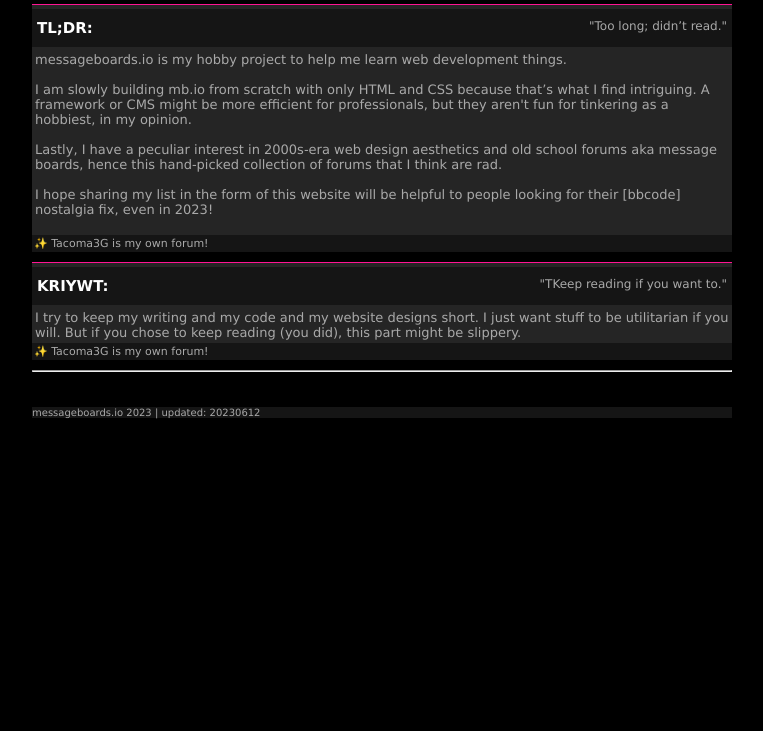
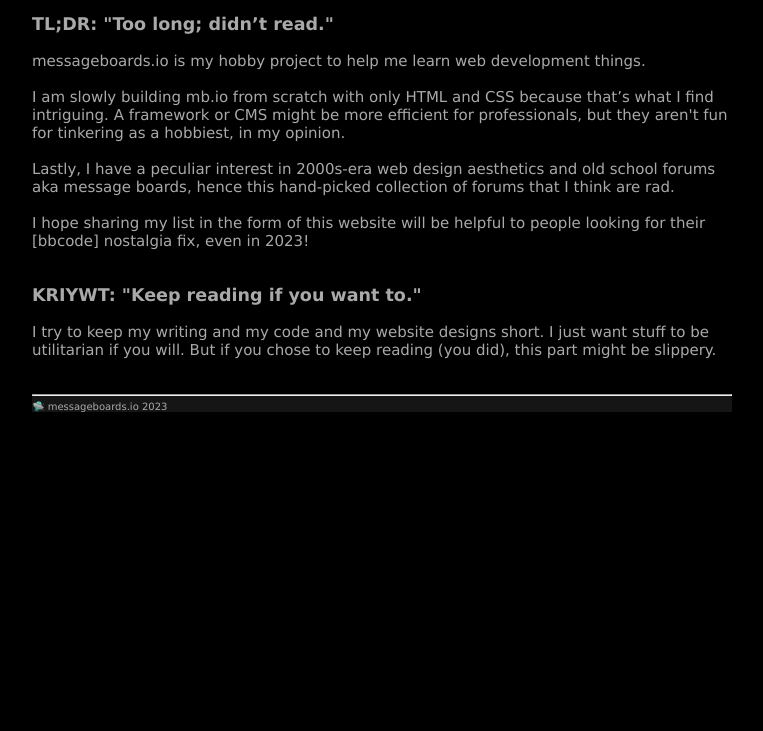
Before and after one commit to alternadiv/messageboards.io, a plain HTML site: page about/index.html in a window 1280 px wide. Shown: the part 69-800 px from the top of the page, without its empty margins (258-1021 px from the left). Drawn offline with Linux system fonts and the light colour scheme.

Commit message:
can't remember

```diff
--- a/about/index.html
+++ b/about/index.html
@@ -12,15 +12,15 @@
 <body>
     <header>
         <hr>
-        <h1 id="logo"><a href="https://messageboards.io/">messageboards.io</a> <span class="logo-right"><a href="/about/">about</a></span></h1>
-        <h3 id="slogan">I like old internet forums. Here's more about me.</h3>
+        <h1 id="logo"><a href="https://messageboards.io/">messageboards.io</a> <span class="logo--right"><a href="/about/">about</a></span></h1>
+        <h2 id="slogan">I like old internet forums. Here's more about me.</h2>
+        <hr>
     </header>
 
-    <hr>
-
-    <div class="entry" id="tldr">
-        <h3>TL;DR: <span class="entry-snippet">"Too long; didn’t read."</span></h3>
-        <p class="entry-description">
+    <main>
+        <section id="tldr">
+            <h3>TL;DR: <span class="snippet">"Too long; didn’t read."</span></h3>
+            <p>
         messageboards.io is my hobby project to help me learn web development things.<br><br>
 
         I am slowly building mb.io from scratch with only HTML and CSS because that’s what I find intriguing. A framework or CMS might be more efficient for professionals, but they aren't fun for tinkering as a hobbiest, in my opinion.<br><br>
@@ -29,27 +29,19 @@
 
         I hope sharing my list in the form of this website will be helpful to people looking for their [bbcode] nostalgia fix, even in 2023!<br><br>
             </p>
-        <p class="entry-footer">
-    ✨ Tacoma3G is my own forum!
-        </p>
-    </div>
+        </section>
 
-        <div class="entry" id="kriywt">
-        <h3>KRIYWT: <span class="entry-snippet">"TKeep reading if you want to."</span></h3>
-        <p class="entry-description">
+        <section id="kriywt">
+            <h3>KRIYWT: <span class="snippet">"Keep reading if you want to."</span></h3>
+            <p>
         I try to keep my writing and my code and my website designs short. I just want stuff to be utilitarian if you will. But if you chose to keep reading (you did), this part might be slippery.
             </p>
-        <p class="entry-footer">
-    ✨ Tacoma3G is my own forum!
-        </p>
-    </div>
-
-    <hr>
+        </section>
+    </main>
 
     <footer>
-        <p>
-    messageboards.io 2023 | updated: 20230612
-        </p>
+        <hr>
+        <p>🛸 messageboards.io 2023</p>
     </footer>
 </body>
 
```
Also changed, not shown: style-about.css (added). Lines whose indentation alone changed are shown as unchanged.
